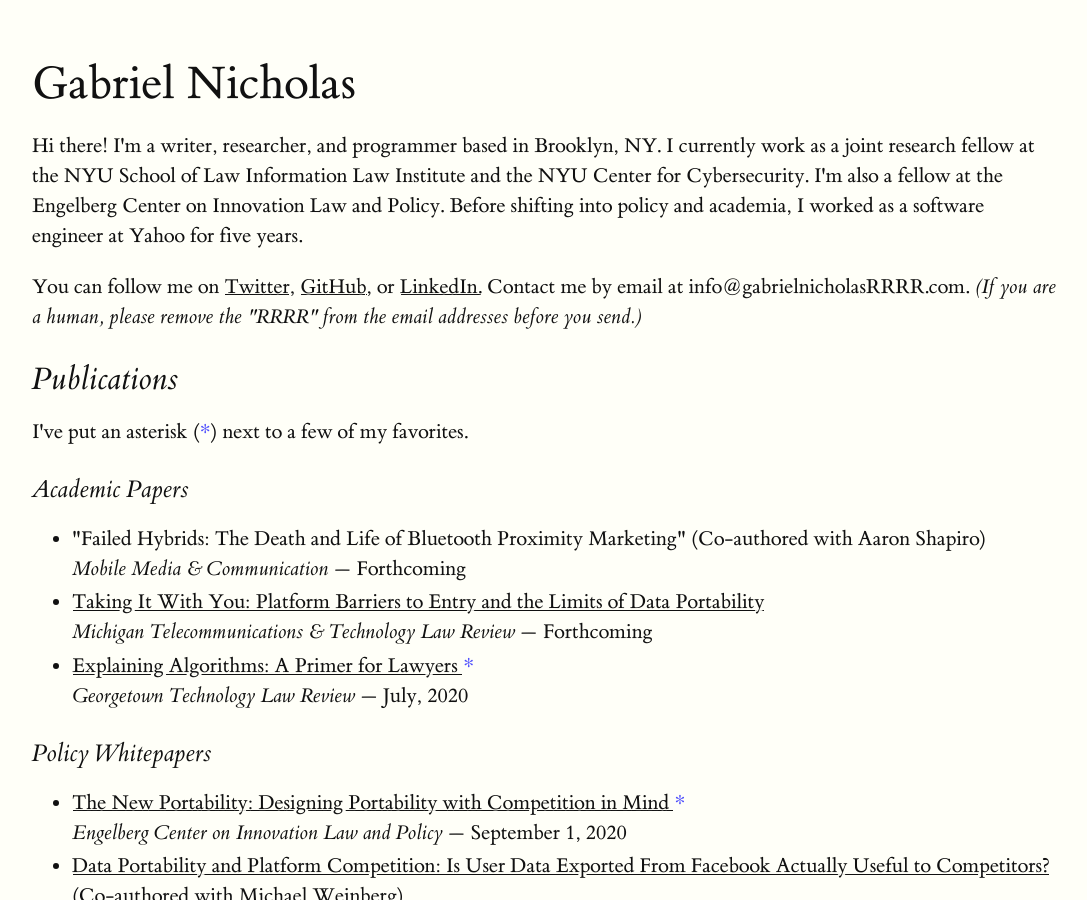
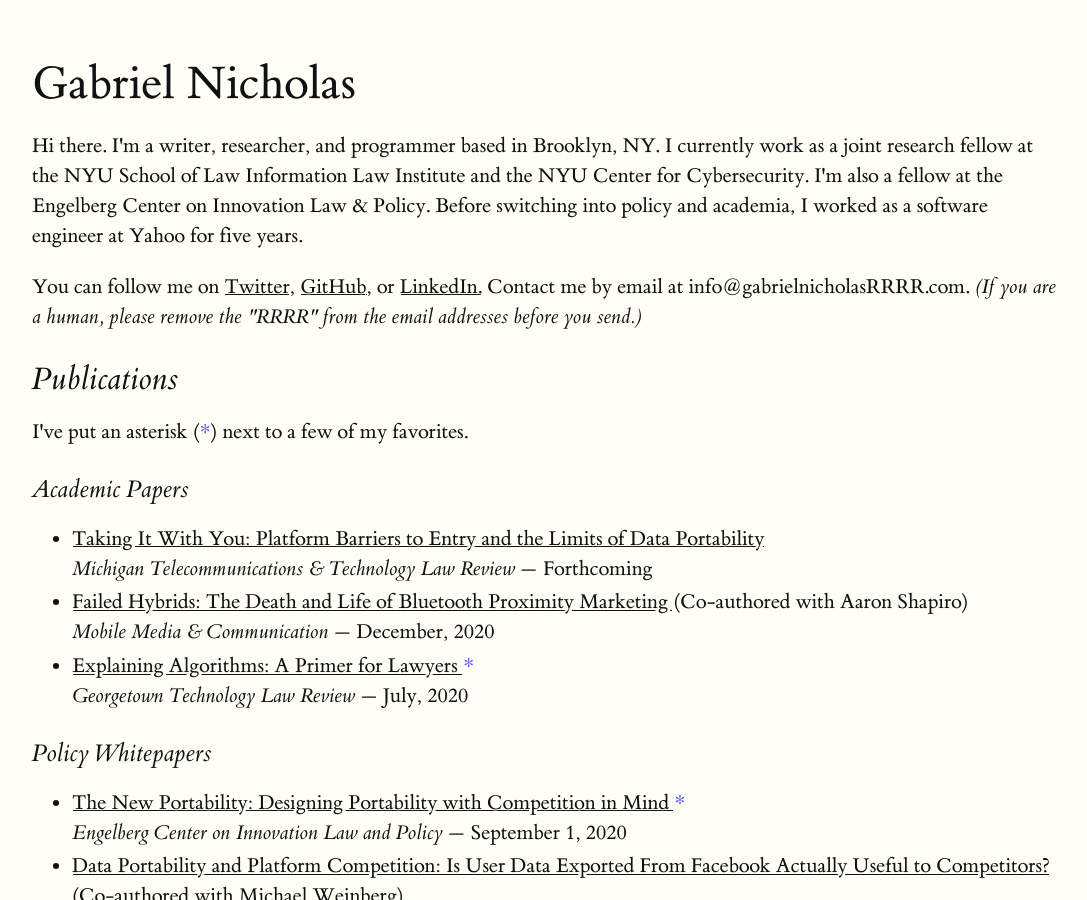
Before and after one commit to gajeam/gajeam.github.io, a Jekyll site: the page built from index.html, in a window 1280 px wide and 900 px high. Shown: the whole window, without its empty margins (96-1183 px from the left). Built offline with Jekyll 4.4.1, drawn with Linux system fonts in a browser that asks for light colours.

Commit message:
Added MMC link

```diff
--- a/_data/links.yaml
+++ b/_data/links.yaml
@@ -1,22 +1,22 @@
 publications:
   - title: "Academic Papers"
     list:
-      - name: "Failed Hybrids: The Death and Life of Bluetooth Proximity Marketing"
-        publisher: Mobile Media & Communication
-        date: Forthcoming
-        note: Co-authored with Aaron Shapiro
-        fave: false
       - name: "Taking It With You: Platform Barriers to Entry and the Limits of Data Portability"
         publisher: Michigan Telecommunications & Technology Law Review
         link: https://papers.ssrn.com/sol3/papers.cfm?abstract_id=3550870
         date: Forthcoming
+        fave: false
+      - name: "Failed Hybrids: The Death and Life of Bluetooth Proximity Marketing"
+        publisher: Mobile Media & Communication
+        link: https://doi.org/10.1177/2050157920975836
+        date: December, 2020
+        note: Co-authored with Aaron Shapiro
         fave: false
       - name: "Explaining Algorithms: A Primer for Lawyers"
         publisher: Georgetown Technology Law Review
         link: https://georgetownlawtechreview.org/wp-content/uploads/2020/07/4.2-p711-730-Nicholas.pdf
         date: July, 2020
         fave: true
-
   - title: "Policy Whitepapers"
     list:
       - name: "The New Portability: Designing Portability with Competition in Mind"
--- a/index.html
+++ b/index.html
@@ -6,7 +6,7 @@
 
 ---
 <h1>{{ page.title }}</h1>
-<p>Hi there! I'm a writer, researcher, and programmer based in Brooklyn, NY. I currently work as a joint research fellow at the NYU School of Law Information Law Institute and the NYU Center for Cybersecurity. I'm also a fellow at the Engelberg Center on Innovation Law and Policy. Before shifting into policy and academia, I worked as a software engineer at Yahoo for five years.</p>
+<p>Hi there. I'm a writer, researcher, and programmer based in Brooklyn, NY. I currently work as a joint research fellow at the NYU School of Law Information Law Institute and the NYU Center for Cybersecurity. I'm also a fellow at the Engelberg Center on Innovation Law & Policy. Before switching into policy and academia, I worked as a software engineer at Yahoo for five years.</p>
 <p> You can follow me on <a href = {{ site.data.contact.twitter }}>Twitter</a>, <a href = {{ site.data.contact.github }}> GitHub</a>, or <a href = {{ site.data.contact.linkedin}} >LinkedIn.</a> Contact me by email at {{site.data.contact.email}}. <i>(If you are a human, please remove the "RRRR" from the email addresses before you send.)</i>
 </p>
 <h2>Publications</h2>
```
